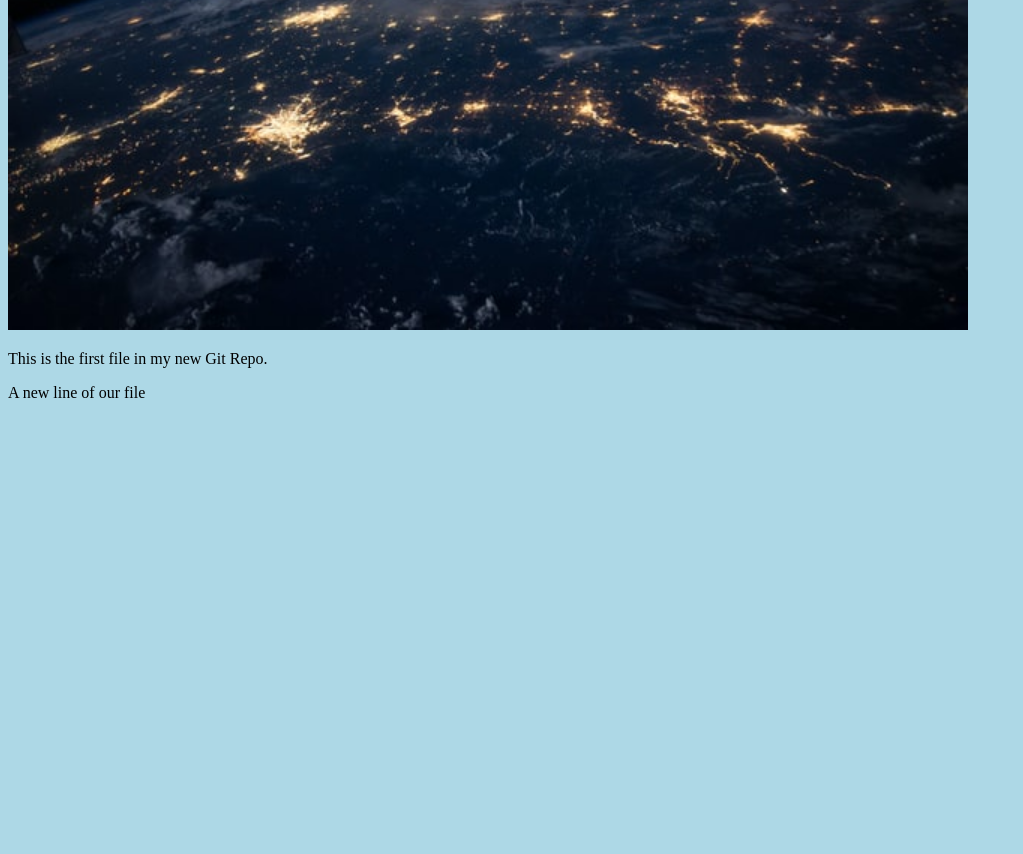
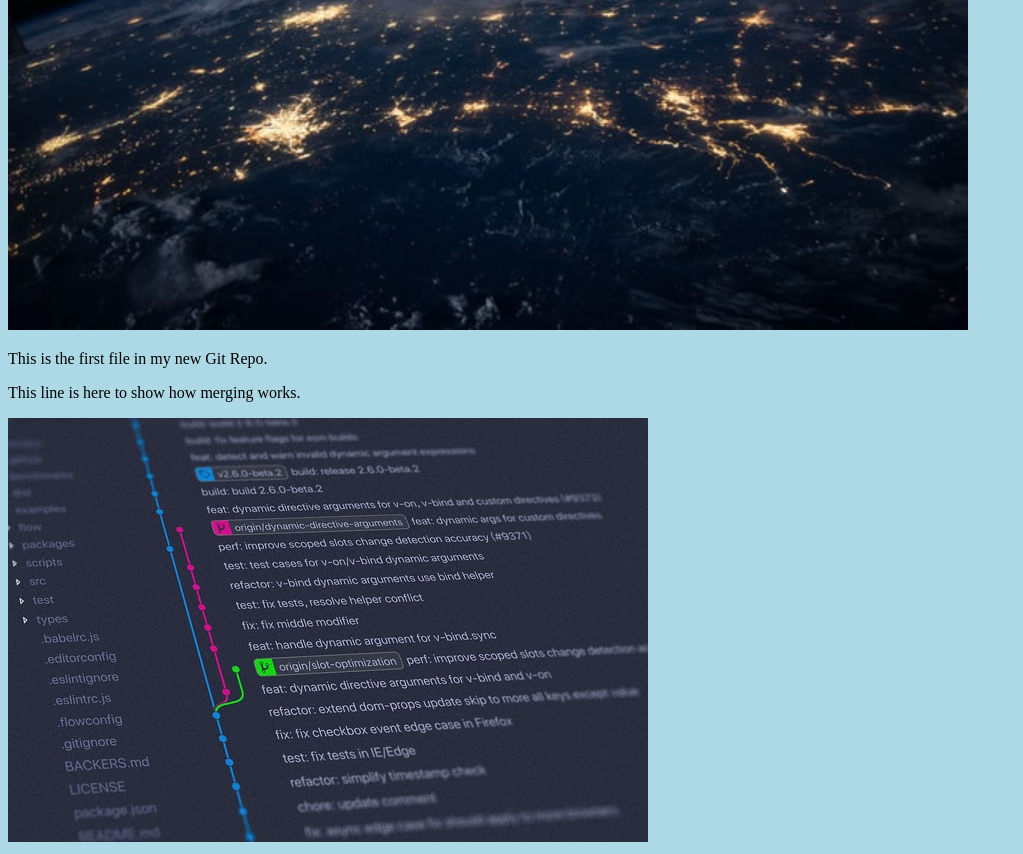
Before and after one commit to domabakub/lab3-2, a plain HTML site: page index.html in a window 1280 px wide. Shown: the part 389-1243 px from the top of the page, without its empty margins (0-1023 px from the left). Before the commit the page ends 807 px from the top, so only its background shows below. Drawn offline with Linux system fonts and the light colour scheme.

Commit message:
Updated add new image

```diff
--- a/index.html
+++ b/index.html
@@ -9,6 +9,8 @@
 <h1>Hello world!</h1>
 <div><img src="img_hello_world.jpg" alt="Hello World from Space" style="width:100%;max-width:960px"></div>
 <p>This is the first file in my new Git Repo.</p>
-<p>A new line of our file<p>
+<p>This line is here to show how merging works.</p>
+<div><img src="img_hello_git.jpg" alt="Hello Git" style="width:100%;max-width:640px"></div>
+
 </body>
 </html>
```
Also changed, not shown: img_hello_git.jpg (added).
